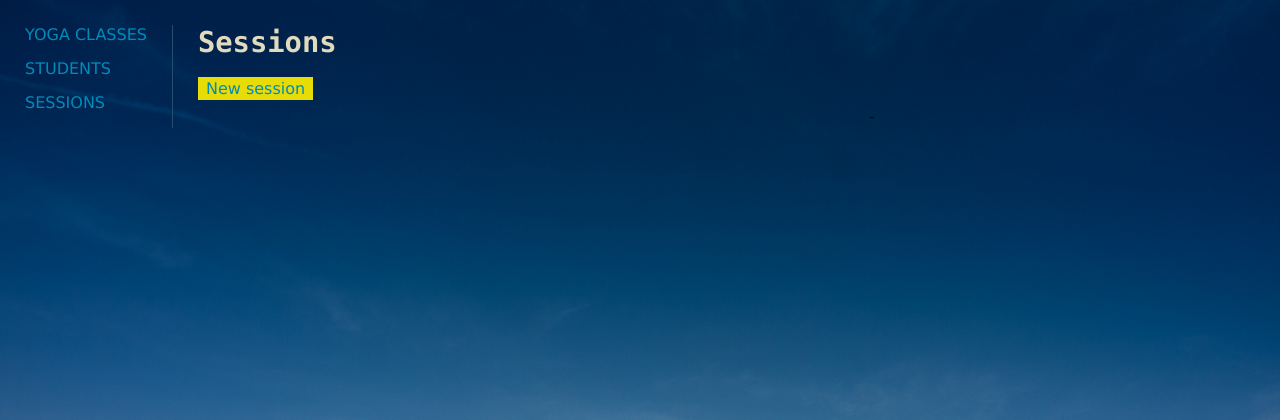
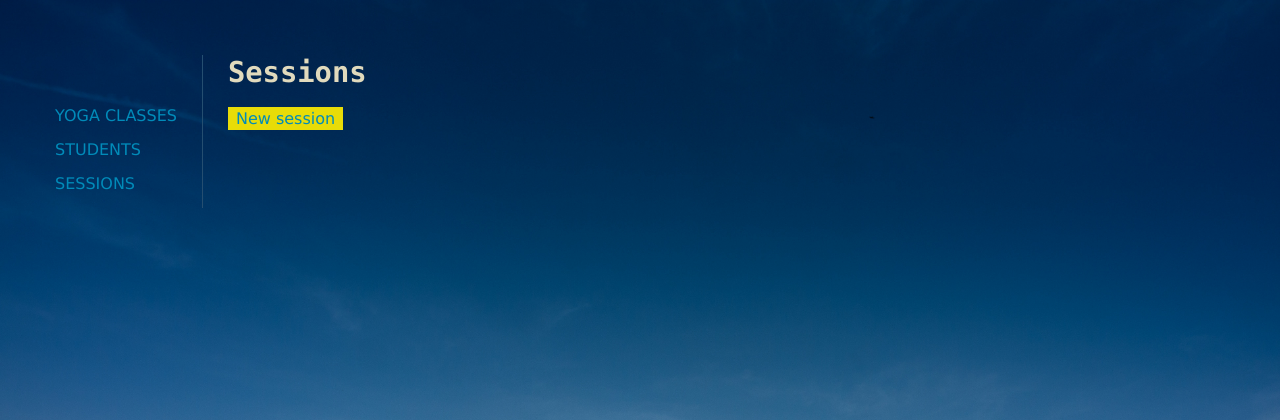
Before and after one commit to Costicus/Yoga_Studio_MVP, a Flask app: page /sessions in a window 1280 px wide. Shown: the top 420 px of the page. Run offline with Flask 2, Linux system fonts and the light colour scheme; data that the repository does not hold is empty; some libraries are stand-ins or nearby versions.

Commit message:
Added css edits to the block of text on the website

```diff
--- a/static/css/forms.css
+++ b/static/css/forms.css
@@ -4,7 +4,7 @@ input[type="submit"] {
   }
 
   select {
-   width: 150px;
+   width: 1500px;
    padding: 5px 35px 5px 5px;
    margin: 15px 0;
    font-size: 0.8em;
--- a/static/css/style.css
+++ b/static/css/style.css
@@ -5,7 +5,7 @@ body {
     color: #F6F4F3;
     font-family: "Lucida Sans Unicode", "Lucida Grande", sans-serif;
     padding: 0px;
-    margin: 0px;
+    margin: 30px;
   }
 
   h1, h2, h3, h4, h5, h6 {
--- a/templates/base.html
+++ b/templates/base.html
@@ -13,6 +13,7 @@
 <body>
 <main class="flex flex--row">
   <nav>
+    <p>&nbsp;</p>
     <ul>
       <li>
         <a href="/yoga_classes">Yoga Classes</a>
@@ -20,7 +21,6 @@
       <li>
         <a href="/students">Students</a>
       </li>
-
       <li>
         <a href="/sessions">Sessions</a>
       </li>
--- a/templates/sessions/index.html
+++ b/templates/sessions/index.html
@@ -6,7 +6,7 @@
 <p class="btn--wrapper">
   <a class="btn btn--action" href="/sessions/new">New session</a>
 </p>
-
+<p>&nbsp;</p>
 <ul>
   {% for session in sessions %}
   <li>
--- a/templates/students/index.html
+++ b/templates/students/index.html
@@ -9,6 +9,7 @@
     <p>
     <a class="btn btn--action" href="/students/new">Add a student</a>
     </p>
+    <p>&nbsp;</p>
   </tr>
   {% for student in students %}
   <tr>
--- a/templates/yoga_classes/index.html
+++ b/templates/yoga_classes/index.html
@@ -9,6 +9,7 @@
     <p>
       <a class="btn btn--action" href="/yoga_classes/new">Add a new yoga-class</a>
       </p>
+      <p>&nbsp;</p>
     <th></th>
     <th>Room</th>
   </tr>
```
